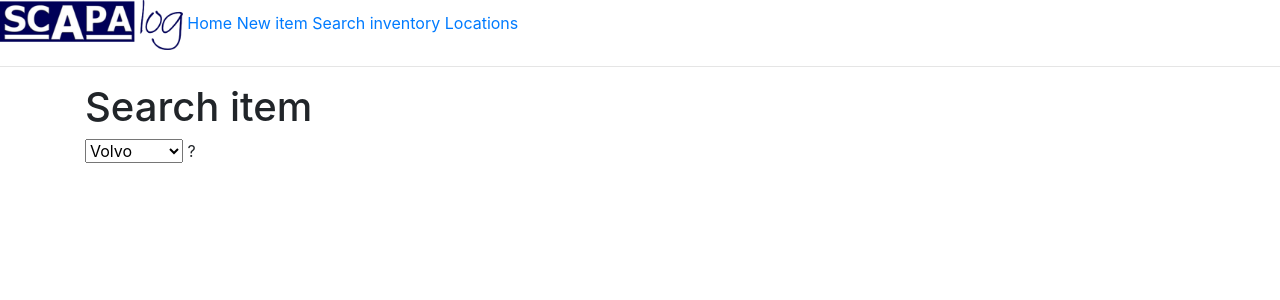
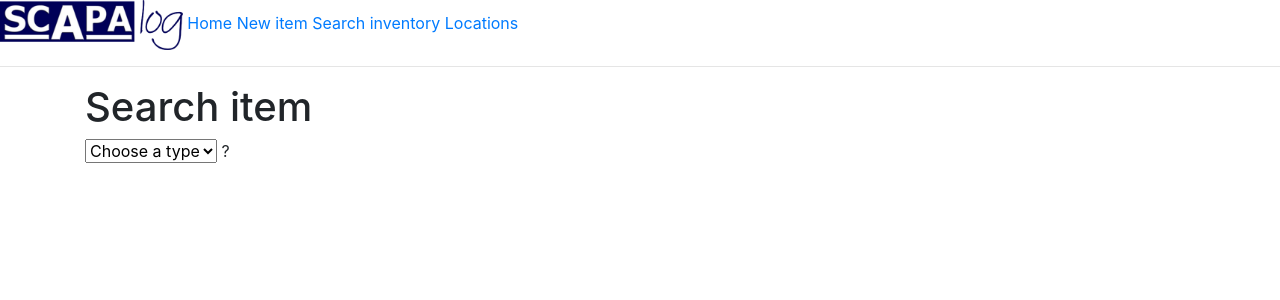
Before and after one commit to gregov77/inventory, a Flask app: page /inventory/search in a window 1280 px wide. Shown: the top 300 px of the page. Run offline with Flask 2, Linux system fonts and the light colour scheme; parts of the project's set-up code (start-up, migrations or seed data) failed here and were passed over; some libraries are stand-ins or nearby versions.

Commit message:
new commit

```diff
--- a/app/routes.py
+++ b/app/routes.py
@@ -7,7 +7,7 @@ from .forms import (NewTypeForm, SearchedItemForm, SearchedItemListForm, StoreFo
 from .models import InStock
 from bson import ObjectId
 import json
-from .select_lists import optics_choices
+from .select_lists import optics_choices, choices
 from .func_helpers import (get_products_and_stocks, get_productDict, update_productDict,
                            set_roomList, set_storageList, save_room, save_storage, delete_room,
                            delete_storage)
@@ -122,7 +122,7 @@ def searchInventory():
         return redirect(url_for('inventory', query=query))
 
     return render_template('searchInventory.html', title='Search inventory',
-                           form=form)
+                           form=form, choices=choices)
 
 
 @current_app.route('/inventory', methods = ['GET', 'POST'])
--- a/app/select_lists.py
+++ b/app/select_lists.py
@@ -24,7 +24,8 @@ coating_choices = [
     ('uncoated', 'Uncoated')
 ]
 
-choices = {'optics':[('beamsplitters', 'Beamsplitters'),
+choices = {
+    'optics':[('beamsplitters', 'Beamsplitters'),
                      ('diffusers', 'Diffusers'),
                      ('filters', 'Filters'),
                      ('gratings', 'Gratings'),
--- a/app/templates/searchInventory.html
+++ b/app/templates/searchInventory.html
@@ -16,11 +16,11 @@
 {% block content %}
     <h1>Search item</h1>
 
-    <select id="cars">
-        <option value="volvo">Volvo</option>
-        <option value="saab">Saab</option>
-        <option value="mercedes">Mercedes</option>
-        <option value="audi">Audi</option>
+    <select id="types">
+        <option value="None">Choose a type</option>
+        {% for choice in choices %}
+        <option value="{{ choice }}">{{ choice }}</option>
+        {% endfor %}
     </select>
 
     <span id=result>?</span>
@@ -28,10 +28,10 @@
 
     <script>
         $(document).ready(function(){
-            $("#cars").change(function(){
-                var selectedCar  = $("#cars").val();
-                $("#result").text(selectedCar);
+            $("#types").change(function(){
+                var selectedType  = $("#types").val();
+                $("#result").text(selectedType);
             });
         });
-        </script>
+    </script>
 {% endblock %}
```
